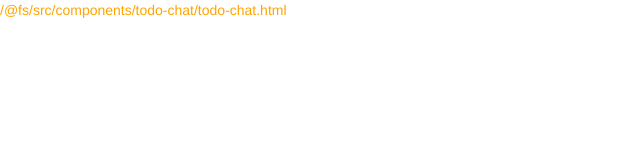
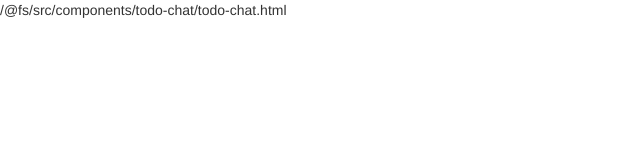
Before and after one commit to whenther/todo-chat, a website with bundled scripts: page src/index.html in a window 1280 px wide. Shown: the whole page, without its empty margins (0-640 px from the left). Built offline with nearby package versions, Linux system fonts and the light colour scheme; some packages are replaced by stand-ins of ours; files whose address does not match are found by name.

Commit message:
update watch script

```diff
--- a/package.json
+++ b/package.json
@@ -10,15 +10,15 @@
     "deploy": "npm run build && git subtree push --prefix dist origin gh-pages",
 
     "prestart": "npm run clean && npm run copy",
-    "prebuild": "npm run clean && npm run copy && typings install",
+    "prebuild": "npm run clean && npm run copy",
 
     "clean": "rimraf dist",
     "copy": "mkdirp dist && ncp src/index.html dist/index.html",
 
-    "budo": "budo src/app.ts:app.js --live --open --dir ./src -- -p [ tsify ] -t [ babelify --presets [ es2015 ] --extensions .ts ] -t [ stringify --extensions [ .html ] ]",
+    "budo": "budo src/app.ts:app.js --live --open --dir ./dist -- -p [ tsify ] -t [ babelify --presets [ es2015 ] --extensions .ts ] -t [ stringify --extensions [ .html ] ]",
     "browserify": "browserify src/app.ts -p [ tsify ] -t [ babelify --presets [ es2015 ] --extensions .ts .ts ]  -t [ stringify --extensions [ .html ] ] -o dist/app.js",
 
-    "sass-dev": "node-sass src/app.scss dist/app.css --watch --include-path src",
+    "sass-dev": "npm run sass-build && node-sass src/app.scss dist/app.css --watch --include-path src",
     "sass-build": "node-sass src/app.scss dist/app.css"
   },
   "keywords": [
--- a/src/app.scss
+++ b/src/app.scss
@@ -6,9 +6,7 @@
   flex-direction: row;
   justify-content: space-between;
 }
-body {
-  color: orange;
-}
+
 .flex-column {
   display: flex;
   flex-direction: column;
```
Also changed, not shown: dist/app.css, 1 other file.
